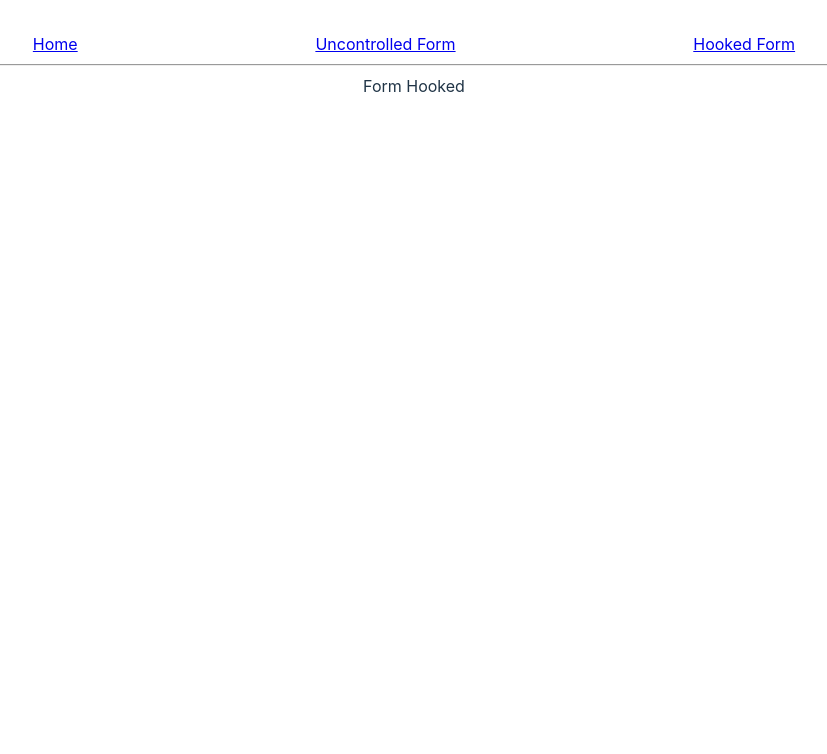
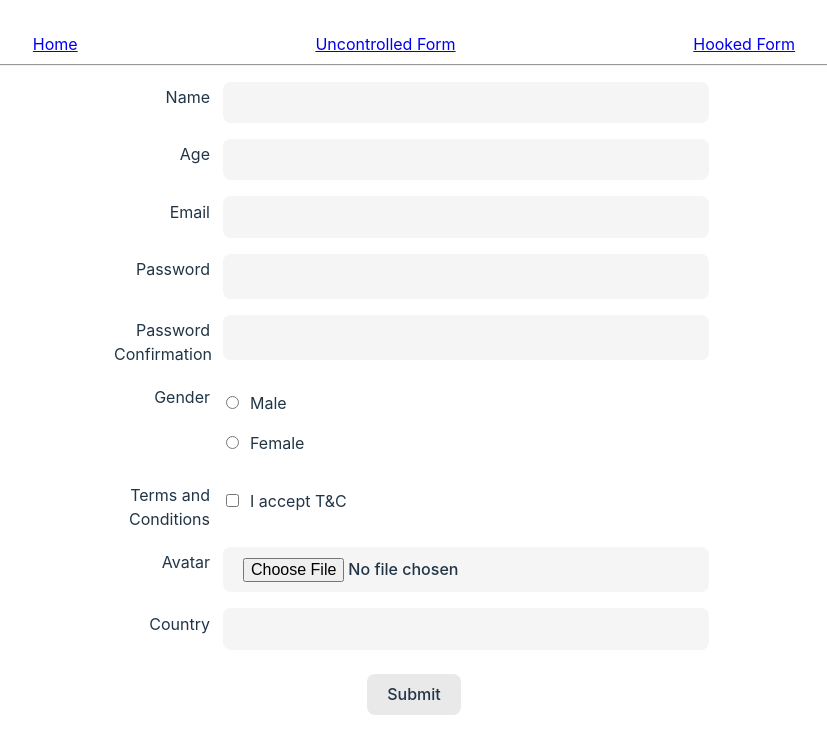
Before and after one commit to mikekurkin/react2024Q3, a React (Vite) app: page /form-hooked in a window 1280 px wide. Shown: the top 754 px of the page, without its empty margins (226-1053 px from the left). Built offline with nearby package versions, Linux system fonts and the light colour scheme.

Commit message:
feat: hooked form

```diff
--- a/package.json
+++ b/package.json
@@ -21,6 +21,7 @@
     ]
   },
   "dependencies": {
+    "@hookform/resolvers": "3.9.0",
     "@reduxjs/toolkit": "2.2.6",
     "bcryptjs": "2.4.3",
     "react": "^18.3.1",
--- a/src/components/AutoCompleteInput.tsx
+++ b/src/components/AutoCompleteInput.tsx
@@ -1,11 +1,12 @@
-import { useState } from 'react';
+import { forwardRef, useState } from 'react';
 
 interface AutoCompleteInputProps extends React.HTMLProps<HTMLInputElement> {
   suggestions: string[];
   count?: number;
 }
 
-const AutoCompleteInput = ({ suggestions, count = 5, ...inputProps }: AutoCompleteInputProps) => {
+const AutoCompleteInput = forwardRef<HTMLInputElement, AutoCompleteInputProps>(
+  ({ suggestions, count = 5, ...inputProps }, ref) => {
     const [value, setValue] = useState(inputProps.value?.toString() ?? '');
     const [inputFocused, setInputFocused] = useState(false);
     const [hoveringSuggestions, setHoveringSuggestions] = useState(false);
@@ -49,10 +50,23 @@ const AutoCompleteInput = ({ suggestions, count = 5, ...inputProps }: AutoComple
           {...inputProps}
           type='text'
           value={value}
-        onChange={(e) => setValue(e.target.value)}
-        onKeyDown={handleKeyDown}
-        onFocus={() => setInputFocused(true)}
-        onBlur={() => setInputFocused(false)}
+          onChange={(event) => {
+            setValue(event.target.value);
+            if (inputProps.onChange) inputProps.onChange(event);
+          }}
+          onKeyDown={(event) => {
+            handleKeyDown(event);
+            if (inputProps.onKeyDown) inputProps.onKeyDown(event);
+          }}
+          onFocus={(event) => {
+            setInputFocused(true);
+            if (inputProps.onFocus) inputProps.onFocus(event);
+          }}
+          onBlur={(event) => {
+            setInputFocused(false);
+            if (inputProps.onBlur) inputProps.onBlur(event);
+          }}
+          ref={ref}
         />
         {inputFocused || hoveringSuggestions ? (
           <ul
@@ -76,6 +90,7 @@ const AutoCompleteInput = ({ suggestions, count = 5, ...inputProps }: AutoComple
         ) : null}
       </div>
     );
-};
+  }
+);
 
 export default AutoCompleteInput;
--- a/src/components/CountryInput.tsx
+++ b/src/components/CountryInput.tsx
@@ -1,3 +1,4 @@
+import { forwardRef } from 'react';
 import { useSelector } from 'react-redux';
 import { RootState } from '../state/store';
 import AutoCompleteInput from './AutoCompleteInput';
@@ -6,10 +7,10 @@ interface CountryInputProps extends React.HTMLProps<HTMLInputElement> {
   count?: number;
 }
 
-const CountryInput = ({ count = 5, ...inputProps }: CountryInputProps) => {
+const CountryInput = forwardRef<HTMLInputElement, CountryInputProps>(({ count = 5, ...inputProps }, ref) => {
   const countrySuggestions = useSelector((state: RootState) => state.countries.countriesList);
 
-  return <AutoCompleteInput {...inputProps} suggestions={countrySuggestions} count={count} />;
-};
+  return <AutoCompleteInput {...inputProps} ref={ref} suggestions={countrySuggestions} count={count} />;
+});
 
 export default CountryInput;
--- a/src/components/FormHooked.tsx
+++ b/src/components/FormHooked.tsx
@@ -1,5 +1,108 @@
+import { yupResolver } from '@hookform/resolvers/yup';
+import { Controller, SubmitHandler, useForm } from 'react-hook-form';
+
+import { hash } from 'bcryptjs';
+import { useDispatch } from 'react-redux';
+import { useNavigate } from 'react-router-dom';
+import { FormEntry, formEntrySchema } from '../schemas/formEntrySchema';
+import { addEntry, FormDataEntryPayload } from '../state/formData/formDataSlice';
+import base64 from '../utils/base64';
+import CountryInput from './CountryInput';
+import PasswordInput from './PasswordInput';
+
 const FormHooked = () => {
-  return <>Form Hooked</>;
+  const dispatch = useDispatch();
+  const navigate = useNavigate();
+
+  const {
+    register,
+    control,
+    handleSubmit,
+    formState: { errors },
+  } = useForm({ mode: 'onTouched', resolver: yupResolver(formEntrySchema) });
+
+  const fieldError = (fieldName: keyof typeof errors) => errors[fieldName]?.message;
+
+  const saveEntry: SubmitHandler<FormEntry> = (data) => {
+    const { avatar, newPassword, ...castFormEntry } = formEntrySchema
+      .omit(['confirmNewPassword'])
+      .cast(data, { stripUnknown: true });
+    const formDataEntry: FormDataEntryPayload = {
+      ...castFormEntry,
+      passwordHash: '',
+      avatarB64: null,
+    };
+
+    Promise.all([
+      base64.encode(avatar as FileList).then((value) => (formDataEntry.avatarB64 = value)),
+      hash(newPassword.toString(), 10).then((value) => (formDataEntry.passwordHash = value)),
+    ]).then(() => {
+      console.log(formDataEntry);
+      dispatch(addEntry(formDataEntry));
+      navigate('/');
+    });
+  };
+
+  return (
+    <form onSubmit={handleSubmit(saveEntry, console.log)} noValidate>
+      <div data-error={fieldError('firstname')}>
+        <label htmlFor='name'>Name</label>
+        <input type='text' id='name' autoComplete='firstname' {...register('firstname')} />
+      </div>
+      <div data-error={fieldError('age')}>
+        <label htmlFor='age'>Age</label>
+        <input type='number' id='age' autoComplete='age' {...register('age')} />
+      </div>
+      <div data-error={fieldError('email')}>
+        <label htmlFor='email'>Email</label>
+        <input type='email' id='email' {...register('email')} />
+      </div>
+      <div data-error={fieldError('newPassword')}>
+        <label htmlFor='password'>Password</label>
+        <PasswordInput id='password' autoComplete='new-password' {...register('newPassword')} />
+      </div>
+      <div data-error={fieldError('confirmNewPassword')}>
+        <label htmlFor='confirm-password'>Password Confirmation</label>
+        <PasswordInput id='confirm-password' autoComplete='new-password' {...register('confirmNewPassword')} />
+      </div>
+      <div data-error={fieldError('gender')}>
+        <label htmlFor='gender'>Gender</label>
+        <fieldset id='gender'>
+          <legend>Gender</legend>
+          <div>
+            <input type='radio' id='male' value='male' {...register('gender')} />
+            <label htmlFor='male'>Male</label>
+          </div>
+          <div>
+            <input type='radio' id='female' value='female' {...register('gender')} />
+            <label htmlFor='female'>Female</label>
+          </div>
+        </fieldset>
+      </div>
+      <div data-error={fieldError('terms')}>
+        <label htmlFor='terms'>Terms and Conditions</label>
+        <fieldset id='terms'>
+          <div>
+            <input type='checkbox' id='termsCB' value='true' {...register('terms')} />
+            <label htmlFor='termsCB'>I accept T&C</label>
+          </div>
+        </fieldset>
+      </div>
+      <div data-error={fieldError('avatar')}>
+        <label htmlFor='avatar'>Avatar</label>
+        <input type='file' id='avatar' accept='.jpg,.jpeg,.png' {...register('avatar')} />
+      </div>
+      <div data-error={fieldError('country')}>
+        <label htmlFor='country'>Country</label>
+        <Controller
+          name='country'
+          control={control}
+          render={({ field }) => <CountryInput id='country' autoComplete='off' {...field} />}
+        />
+      </div>
+      <button type='submit'>Submit</button>
+    </form>
+  );
 };
 
 export default FormHooked;
--- a/src/components/PasswordInput.tsx
+++ b/src/components/PasswordInput.tsx
@@ -1,9 +1,9 @@
-import { ChangeEventHandler, useState } from 'react';
+import { ChangeEventHandler, forwardRef, useState } from 'react';
 import passwordEntropy from '../utils/passwordEntropy';
 
 interface PasswordInputProps extends React.HTMLProps<HTMLInputElement> {}
 
-const PasswordInput = ({ ...inputProps }: PasswordInputProps) => {
+const PasswordInput = forwardRef<HTMLInputElement, PasswordInputProps>(({ ...inputProps }, ref) => {
   const [value, setValue] = useState(inputProps.value ?? '');
   const handleChange: ChangeEventHandler<HTMLInputElement> = (event) => {
     setValue(event.target.value);
@@ -16,9 +16,10 @@ const PasswordInput = ({ ...inputProps }: PasswordInputProps) => {
       type='password'
       value={value}
       onChange={handleChange}
+      ref={ref}
       data-strength={Math.min(Math.round(passwordEntropy(value.toString()) / 20), 5)}
     />
   );
-};
+});
 
 export default PasswordInput;
--- a/src/utils/base64.ts
+++ b/src/utils/base64.ts
@@ -1,6 +1,7 @@
 const base64 = {
-  encode: (file: File): Promise<string | null> => {
-    if (file.size === 0) return Promise.resolve(null);
+  encode: (file: File | FileList): Promise<string | null> => {
+    if (file instanceof FileList) file = file[0];
+    if (file === undefined || file.size === 0) return Promise.resolve(null);
     const reader = new FileReader();
     reader.readAsDataURL(file);
     return new Promise((res, rej) => {
--- a/src/utils/fileValidators.ts
+++ b/src/utils/fileValidators.ts
@@ -1,5 +1,7 @@
 export const fileTypeValidator = (types: string[]) => {
   return (file: unknown) => {
+    if (file instanceof FileList) file = file[0];
+    if (file === undefined) return true;
     if (!(file instanceof File)) return false;
     if (file.size === 0 && file.type === 'application/octet-stream') return true;
     const valid = types.includes(file.type);
@@ -9,6 +11,8 @@ export const fileTypeValidator = (types: string[]) => {
 
 export const fileSizeValidator = (size: number) => {
   return (file: unknown) => {
+    if (file instanceof FileList) file = file[0];
+    if (file === undefined) return true;
     if (!(file instanceof File)) return false;
     const valid = file.size <= size;
     return valid;
```
Also changed, not shown: 1 other file (tests, documents, lock files or other folders). Lines whose indentation alone changed are shown as unchanged.
